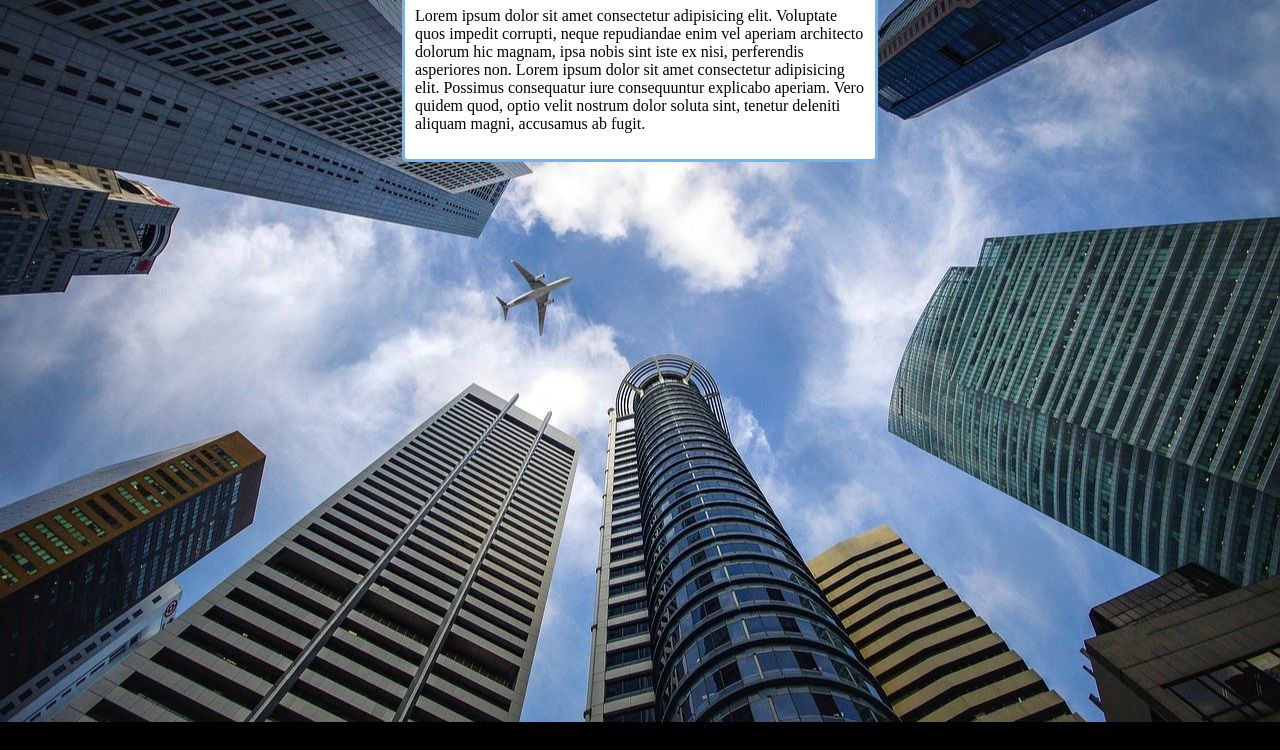
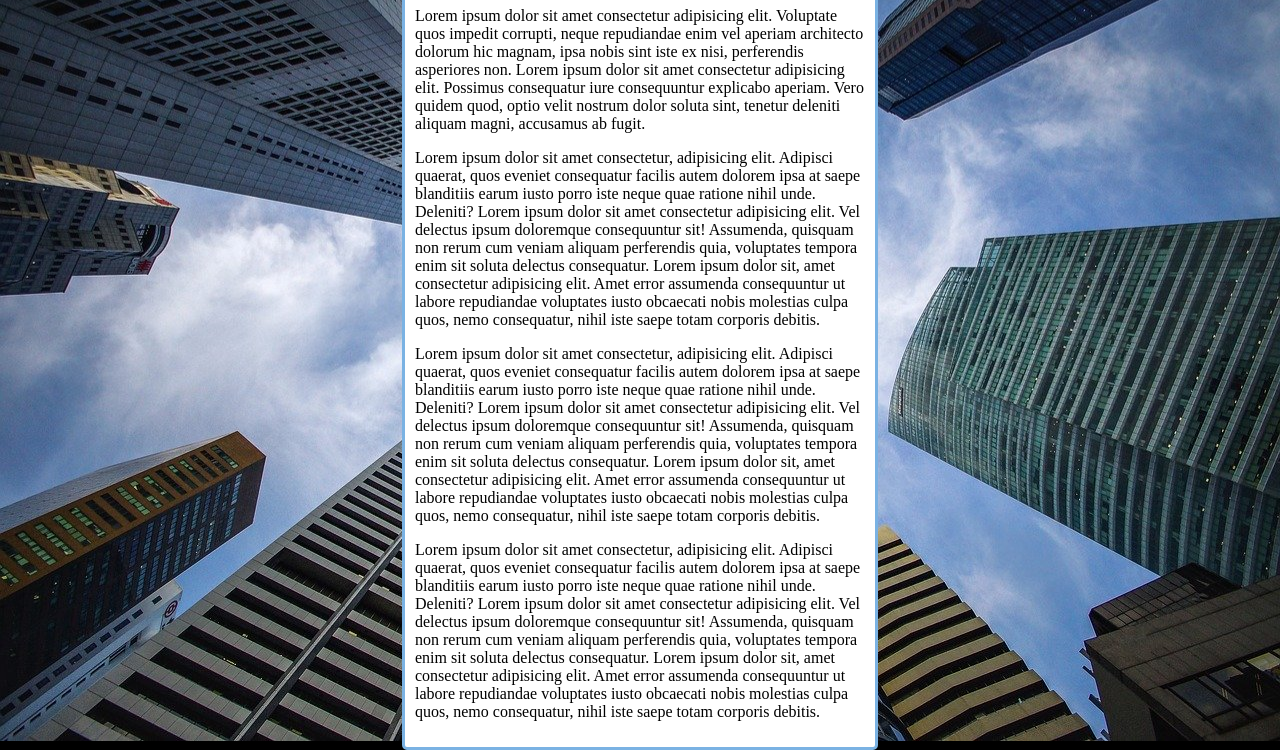
Before and after one commit to LarissaMariannaP/html-css, a plain HTML site: page ex22/fundo006.html in a window 1280 px wide. Shown: the part 94-844 px from the top of the page. Before the commit the page ends 816 px from the top, so only its background shows below. Drawn offline with Linux system fonts and the light colour scheme.

Commit message:
Update fundo006.html

```diff
--- a/ex22/fundo006.html
+++ b/ex22/fundo006.html
@@ -29,6 +29,12 @@
     <main>
         <h1>Teste de Imagem de Fundo</h1>
         <p>Lorem ipsum dolor sit amet consectetur adipisicing elit. Voluptate quos impedit corrupti, neque repudiandae enim vel aperiam architecto dolorum hic magnam, ipsa nobis sint iste ex nisi, perferendis asperiores non. Lorem ipsum dolor sit amet consectetur adipisicing elit. Possimus consequatur iure consequuntur explicabo aperiam. Vero quidem quod, optio velit nostrum dolor soluta sint, tenetur deleniti aliquam magni, accusamus ab fugit.</p>
+
+        <p>Lorem ipsum dolor sit amet consectetur, adipisicing elit. Adipisci quaerat, quos eveniet consequatur facilis autem dolorem ipsa at saepe blanditiis earum iusto porro iste neque quae ratione nihil unde. Deleniti? Lorem ipsum dolor sit amet consectetur adipisicing elit. Vel delectus ipsum doloremque consequuntur sit! Assumenda, quisquam non rerum cum veniam aliquam perferendis quia, voluptates tempora enim sit soluta delectus consequatur. Lorem ipsum dolor sit, amet consectetur adipisicing elit. Amet error assumenda consequuntur ut labore repudiandae voluptates iusto obcaecati nobis molestias culpa quos, nemo consequatur, nihil iste saepe totam corporis debitis.</p>
+
+        <p>Lorem ipsum dolor sit amet consectetur, adipisicing elit. Adipisci quaerat, quos eveniet consequatur facilis autem dolorem ipsa at saepe blanditiis earum iusto porro iste neque quae ratione nihil unde. Deleniti? Lorem ipsum dolor sit amet consectetur adipisicing elit. Vel delectus ipsum doloremque consequuntur sit! Assumenda, quisquam non rerum cum veniam aliquam perferendis quia, voluptates tempora enim sit soluta delectus consequatur. Lorem ipsum dolor sit, amet consectetur adipisicing elit. Amet error assumenda consequuntur ut labore repudiandae voluptates iusto obcaecati nobis molestias culpa quos, nemo consequatur, nihil iste saepe totam corporis debitis.</p>
+
+        <p>Lorem ipsum dolor sit amet consectetur, adipisicing elit. Adipisci quaerat, quos eveniet consequatur facilis autem dolorem ipsa at saepe blanditiis earum iusto porro iste neque quae ratione nihil unde. Deleniti? Lorem ipsum dolor sit amet consectetur adipisicing elit. Vel delectus ipsum doloremque consequuntur sit! Assumenda, quisquam non rerum cum veniam aliquam perferendis quia, voluptates tempora enim sit soluta delectus consequatur. Lorem ipsum dolor sit, amet consectetur adipisicing elit. Amet error assumenda consequuntur ut labore repudiandae voluptates iusto obcaecati nobis molestias culpa quos, nemo consequatur, nihil iste saepe totam corporis debitis.</p>
     </main>
 </body>
 </html>
```
